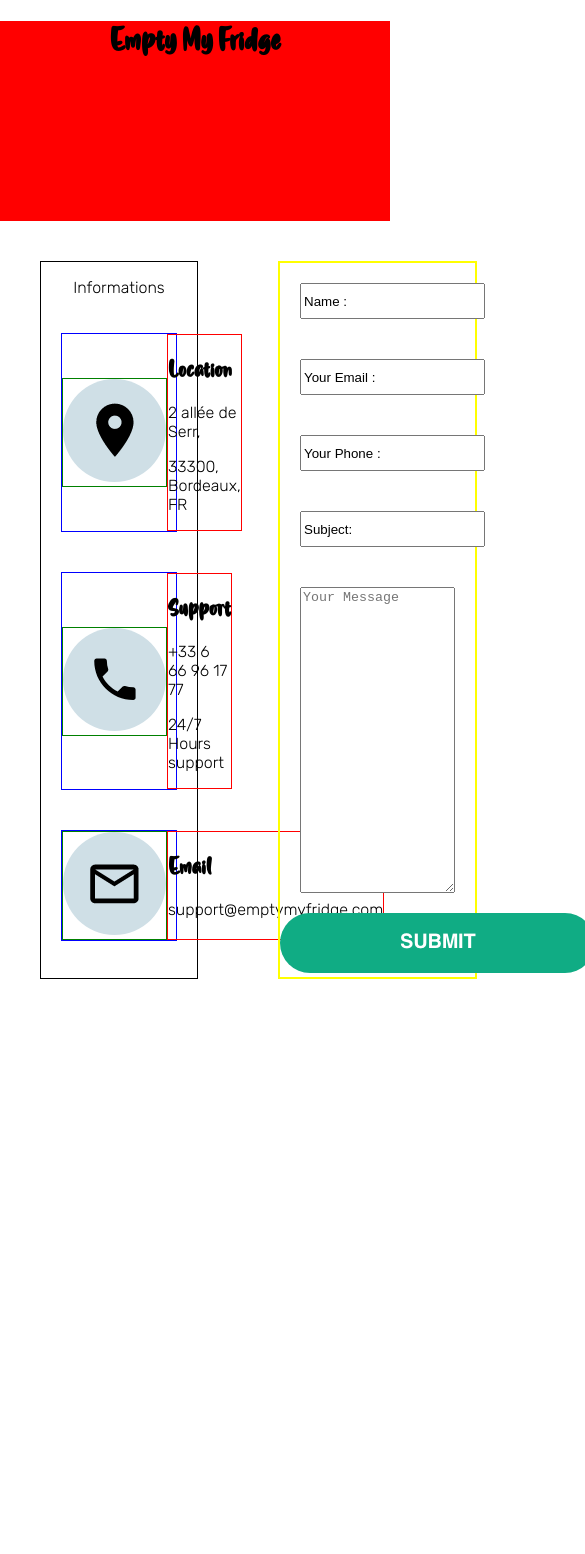
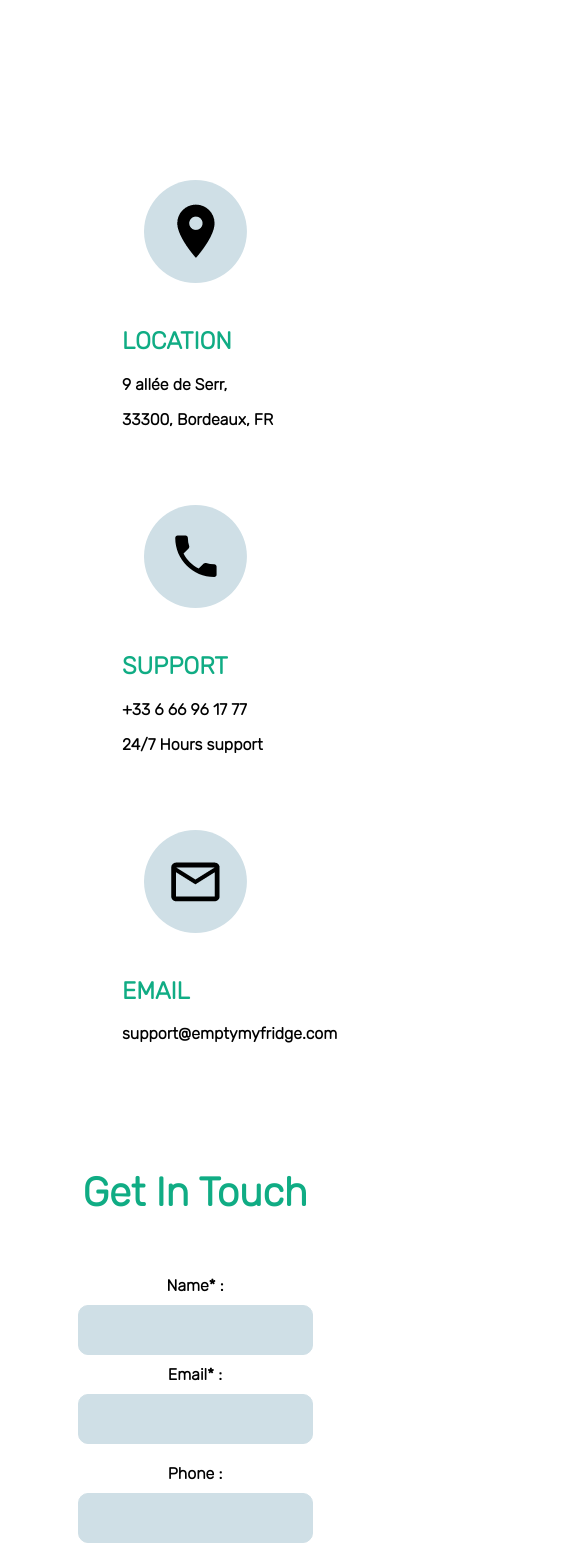
Before and after one commit to gobelinmalin/bordeaux_mars_20_p2_food, a React (Create React App) app: page / in a window 390 px wide. Shown: the top 1554 px of the page, 585 px wide, since content can reach past the window. Before the commit the page ends 1019 px from the top, so only its background shows below. Built offline with nearby package versions, Linux system fonts and the light colour scheme.

Commit message:
Contact Us Page DONE

```diff
--- a/package.json
+++ b/package.json
@@ -3,6 +3,8 @@
   "version": "0.1.0",
   "private": true,
   "dependencies": {
+    "@material-ui/core": "^4.9.10",
+    "@material/textfield": "^5.1.0",
     "@testing-library/jest-dom": "^4.2.4",
     "@testing-library/react": "^9.3.2",
     "@testing-library/user-event": "^7.1.2",
--- a/src/App.js
+++ b/src/App.js
@@ -1,12 +1,10 @@
 import React from 'react';
 import './App.css';
-import Navbar from './components/Navbar/Navbar';
 import ContactUs from './components/Contact-Us /ContactUs'
 
 function App() {
   return (
     <div className="App">
-        <Navbar />
         <ContactUs />
     </div>
   );
--- a/src/components/Contact-Us /ContactUs.js
+++ b/src/components/Contact-Us /ContactUs.js
@@ -1,19 +1,48 @@
 import React, { Component } from 'react'
 import styles from './ContactUs.module.css'
 
+const validEmailRegex = RegExp(/^(([^<>()\[\]\.,;:\s@\"]+(\.[^<>()\[\]\.,;:\s@\"]+)*)|(\".+\"))@(([^<>()[\]\.,;:\s@\"]+\.)+[^<>()[\]\.,;:\s@\"]{2,})$/i);
+
 class ContactUs extends Component {
+    constructor(props){
+        super(props);
+        this.state = {
+            name : '',
+            email: '',
+            message : ''
+        }
+    }
+
+    handleChangeName = (e) => {
+        this.setState({
+            name : e.target.value
+        });
+    }
+
+    handleChangeMessage = (e) => {
+        this.setState({
+            message : e.target.value
+        });
+    }
+
+    handleChangeEmail = (e) => {
+        this.setState({
+            email : e.target.value
+        });
+    }
+
     render(){
+        console.log(this.state.name.length)
         return(
             <div className={styles.ContactUs}>
                 <div className={styles.LeftInformations}>
-                    <p>Informations</p>
                     <div className={styles.LeftLocation}>
                         <div className={styles.LeftLocationImage}>
                             <img src="../../Images/Icone/Location-icone.png" alt=" icone"/>
                         </div>
                         <div className={styles.LeftLocationText}>
                             <h2>Location</h2>
-                            <p>2 allée de Serr,</p>
+                            <p>9 allée de Serr,</p>
                             <p>33300, Bordeaux, FR</p>
                         </div>
                     </div>
@@ -38,21 +67,51 @@ class ContactUs extends Component {
                         </div>
                     </div>
                 </div>
+
                 <div className={styles.RightForm}>
-                    <div className={styles.RightFormInput}>
-                        <input type="text" placeholder="Your Name" value="Name :"></input>
-                        <input type="text" placeholder="Your Email" value="Your Email :"></input>
-                        <input type="text" placeholder="Your Phone" value="Your Phone :"></input>
-                        <input type="text" placeholder="Subject" value="Subject:"></input>
-                        <textarea type="text" placeholder="Your Message"></textarea>
+                    <h1> Get In Touch</h1>
+                    <form onSubmit={this.handleSubmit}>
+                    <div className={styles.FormGroup}>
+                        <label htmlFor="name">Name* :</label>
+                        <input
+                        type="text"
+                        className={this.state.name.length < 5 ? styles.InputBad : styles.InputOk}
+                        onChange={this.handleChangeName}
+                        value={this.state.name}
+                        />
+
+                        <label htmlFor="email" className={styles.RightInline}>Email* :</label>
+                        <input
+                        type="email"
+                        className={validEmailRegex.test(this.state.email) ? styles.InputOk : styles.InputBad}
+                        onChange={this.handleChangeEmail}
+                        value={this.state.email}
+                        />
                     </div>
-                    <div>
-                        <input className={styles.FormButton} type="image" id="image" alt="submit-button"
-                        src="../../Images/Icone/Submit-Button@2x.png"
-                        ></input>
+
+                    <div className={styles.FormGroup}>
+                        <label htmlFor="phone">Phone :</label>
+                        <input className={styles.InputOk} />
+
+                        <label htmlFor="subject"className={styles.RightInline}>Subject :</label>
+                        <input className={styles.InputOk} />
                     </div>
+
+                    <div className={styles.FormGroup}>
+                        <label htmlFor="message">Message* :</label>
+                        <textarea
+                        type="text"
+                        className={this.state.message.length < 10 ? styles.InputBad : styles.InputOk}
+                        onChange={this.handleChangeMessage}
+                        value={this.state.message}
+                        >
+                        </textarea>
+                    </div>
+                    <div className={styles.button}>
+                        <button>Submit</button>
+                    </div>
+                    </form>
                 </div>
-
             </div>
         );
     }
--- a/src/components/Contact-Us /ContactUs.module.css
+++ b/src/components/Contact-Us /ContactUs.module.css
@@ -1,25 +1,52 @@
+:focus {
+    outline: none;
+}
+
 .ContactUs {
     display: flex;
+    justify-content: center;
 }
 
 .LeftInformations {
     display: flex;
     flex-direction: column;
-    border : 1px solid black;
-    width : 40%;
-    margin : 40px;
+    width : 20%;
+    margin : 160px 40px 30px 0px;
 }
 
+.LeftInformations h2 {
+  font-family: 'Rubik';
+  color: #10AC84;
+  text-transform: uppercase;
+}
+
+.LeftInformations p {
+  font-weight: bold;
+}
+
+.RightForm {
+    width: 50%;
+    margin : 100px 0px 30px 40px;
+}
+
+.RightForm h1 {
+  font-family: 'Rubik';
+  color: #10AC84;
+  font-size: 40px;
+  margin: 0px 0px 60px 0px;
+}
 
 .LeftLocation,
 .LeftPhone,
 .LeftMail {
 
     display: flex;
-    margin : 20px;
-    border : 1px solid blue;
+    margin : 20px 0px 20px 0px;
     justify-content: space-evenly;
+}
 
+.LeftMail {
+  height: 137px;
 }
 
 .LeftLocationText,
@@ -27,37 +54,198 @@
 .LeftMailText
 {
     text-align: left;
-    border : 1px solid red;
+    width: 45%;
 }
 
 .LeftLocationImage,
 .LeftPhoneImage,
 .LeftMailImage
 {
-    border : 1px solid green;
     align-self: center;
 }
 
-.RightForm {
-    border : solid 2px yellow;
-    width : 50%;
-    margin : 40px;
+.FormGroup {
+    display: flex;
+    flex-direction: row;
+    align-items: center;
+    margin : 10px 30px 50px 30px;
+    margin-left: 0;
+  }
+
+  .FormGroup label {
+    flex: none;
+    display: block;
+    width: 80px;
+    font-weight: bold;
+    font-size: 1em;
+  }
+  .FormGroup label.RightInline {
+    text-align: right;
+    padding-right: 8px;
+
+  }
+
+ .FormGroup input {
+   flex: 1 1 auto;
+   padding: 4px;
+   margin-top: -4px;
+   height: 40px;
+   background-color: #CFDFE6;
+   border-radius : 10px;
+   border : 1px solid #CFDFE6;
+   font-size: 16px;
+   font-family: 'Rubik';
+ }
+
+ .FormGroup textarea {
+   flex: 1 1 auto;
+   padding: 4px;
+   margin-top: -4px;
+   height: 250px;
+   background-color: #CFDFE6;
+   border-radius : 10px;
+   border : 1px solid #CFDFE6;
+   font-size: 16px;
+   font-family: 'Rubik';
+ }
+
+
+ .FormGroup input:focus,
+ .FormGroup textarea:focus {
+     background: none;
+     border: 1px solid black ;
+ }
+
+ .FormGroup input:hover,
+ .FormGroup textarea:hover {
+    border: 1px solid black ;
+ }
+
+ .FormGroup .InputOk:focus {
+  border: solid 1px  #10AC84;
 }
 
-.RightFormInput {
-    display: flex;
-    justify-content: space-between;
-    flex-wrap: wrap;
+.FormGroup .InputBad:focus {
+  border: solid 1px red;
 }
 
-.RightFormInput input {
-    width : 300px;
-    height : 30px;
-    margin : 20px;
-}
+  button {
+  border: none;
+	width: 315px;
+	height: 55px;
+	margin: auto;
+	margin-top: 29px;
+	cursor: pointer;
+	display: flex;
+	align-items: center;
+	justify-content: center;
+	padding: 0;
+	background: #10AC84;
+  font-size: 22px;
+  font-weight: bold;
+	color: #fff;
+	text-transform: uppercase;
+	border-radius: 40px;
+	overflow: hidden;
+  }
 
-.RightFormInput textarea {
-    width : 100%;
-    height : 300px;
-    margin : 20px;
-}
+  button:hover {
+    background: #129372;
+  }
+
+  @media (max-width: 1200px) {
+
+    .ContactUs {
+      flex-direction: column;
+    }
+
+    .LeftInformations {
+      flex-direction: row;
+      width: auto;
+      justify-content: space-evenly;
+      margin-left: 40px;
+    }
+
+    .LeftLocation,
+    .LeftPhone,
+    .LeftMail {
+        margin : 20px 0px 20px 0px;
+        justify-content: center;
+        width: 100%;
+    }
+
+    .LeftMail {
+      height: auto;
+    }
+
+    .LeftLocationText,
+    .LeftPhoneText,
+    .LeftMailText
+    {
+      flex-wrap: wrap;
+      text-align: left;
+      width: 100%;
+    }
+
+    .RightForm {
+      width: auto;
+      margin : 40px;
+    }
+
+  }
+
+  @media (max-width: 780px){
+
+    .LeftInformations {
+      flex-direction: column;
+      align-items: center;
+    }
+
+    .LeftLocation,
+    .LeftPhone,
+    .LeftMail {
+        width: 60%;
+        justify-content: start;
+    }
+    .LeftLocationText,
+    .LeftPhoneText,
+    .LeftMailText
+    {
+      margin: 20px;
+    }
+
+    .FormGroup {
+      flex-direction: column;
+      align-items: center;
+      margin :10px 30px 10px 30px;
+    }
+
+    .FormGroup input,
+    .FormGroup textarea {
+      margin: 10px 0px 10px 0;
+      width: 90%;
+    }
+
+    .FormGroup label.RightInline {
+      text-align: center;
+      padding-right: 0;
+      padding-left: 0;
+    }
+  }
+
+  @media (max-width: 500px){
+
+    .LeftInformations {
+      width: auto;
+    }
+
+    .LeftLocation,
+    .LeftPhone,
+    .LeftMail {
+    flex-direction: column;
+    }
+
+    button {
+      width: 280px;
+    }
+  }
```
Also changed, not shown: 1 other file (tests, documents, lock files or other folders).
